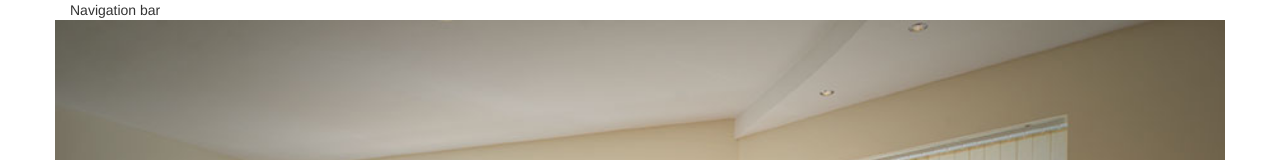
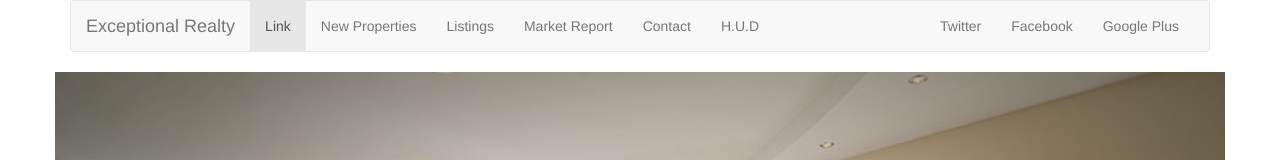
Before and after one commit to yosayon/yosas-photography-bootstrapped, a plain HTML site: page index.html in a window 1280 px wide. Shown: the top 160 px of the page. Drawn offline with nearby package versions, Linux system fonts and the light colour scheme.

Commit message:
finish navbar

```diff
--- a/index.html
+++ b/index.html
@@ -22,7 +22,38 @@
     <div class="container">
       <div class="row">
         <div class="col-sm-12">
-          Navigation bar
+          <nav class="navbar navbar-default">
+            <div class="container-fluid">
+              <!-- Brand and toggle get grouped for better mobile display -->
+              <div class="navbar-header">
+                <button type="button" class="navbar-toggle collapsed" data-toggle="collapse" data-target="#bs-example-navbar-collapse-1" aria-expanded="false">
+                  <span class="sr-only">Toggle navigation</span>
+                  <span class="icon-bar"></span>
+                  <span class="icon-bar"></span>
+                  <span class="icon-bar"></span>
+                </button>
+                <a class="navbar-brand" href="#">Exceptional Realty</a>
+              </div>
+
+              <!-- Collect the nav links, forms, and other content for toggling -->
+              <div class="collapse navbar-collapse" id="bs-example-navbar-collapse-1">
+                <ul class="nav navbar-nav">
+                  <li class="active"><a href="#">Link <span class="sr-only">(current)</span></a></li>
+                  <li><a href="#">New Properties</a></li>
+                  <li><a href="#">Listings</a></li>
+                  <li><a href="#">Market Report</a></li>
+                  <li><a href="#">Contact</a></li>
+                  <li><a href="#"target="_blank">H.U.D</a></li>
+                </ul>
+                <!--Social nav links -->
+                <ul class="nav navbar-nav navbar-right">
+                  <li> <a class="twit" href="#" title="Twitter">Twitter</a></li>
+                  <li> <a class="fbook" href="#" title="Facebook">Facebook</a></li>
+                  <li> <a class="gplus" href="#" title="Google Plus">Google Plus</a></li>
+                </ul>
+              </div><!-- /.navbar-collapse -->
+            </div><!-- /.container-fluid -->
+          </nav>
         </div>
 
       <div class="row">
```
